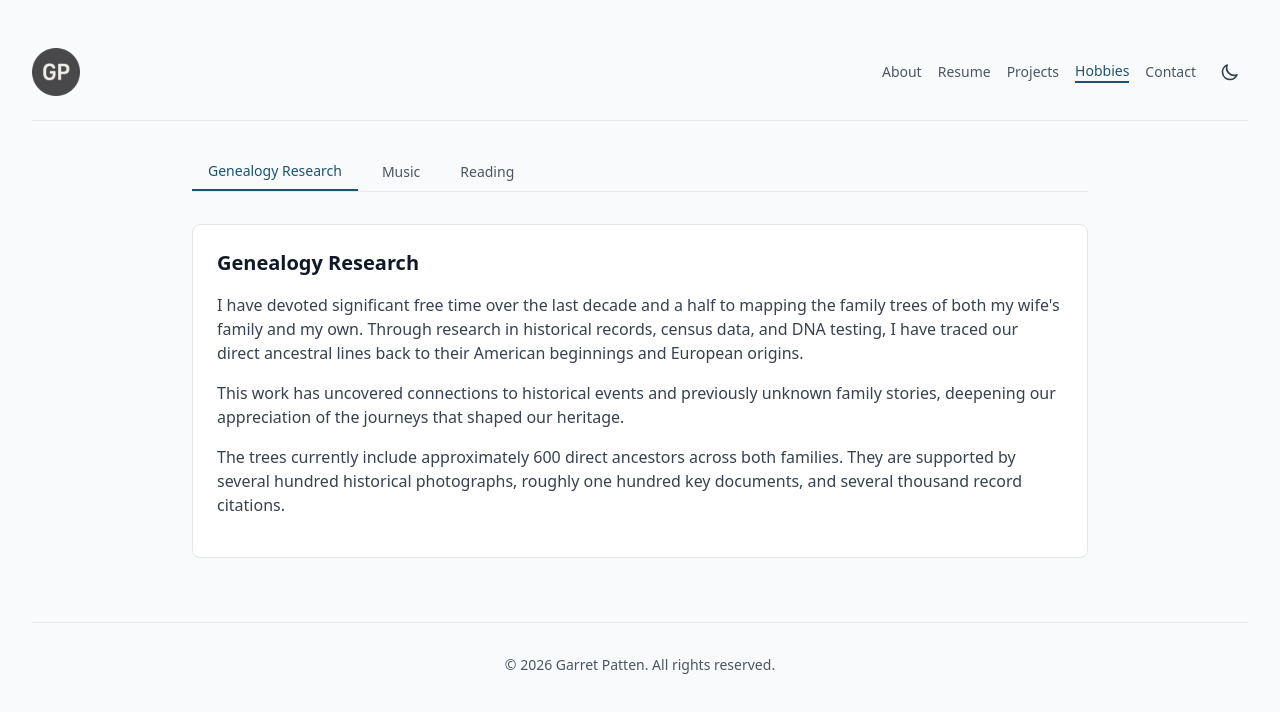
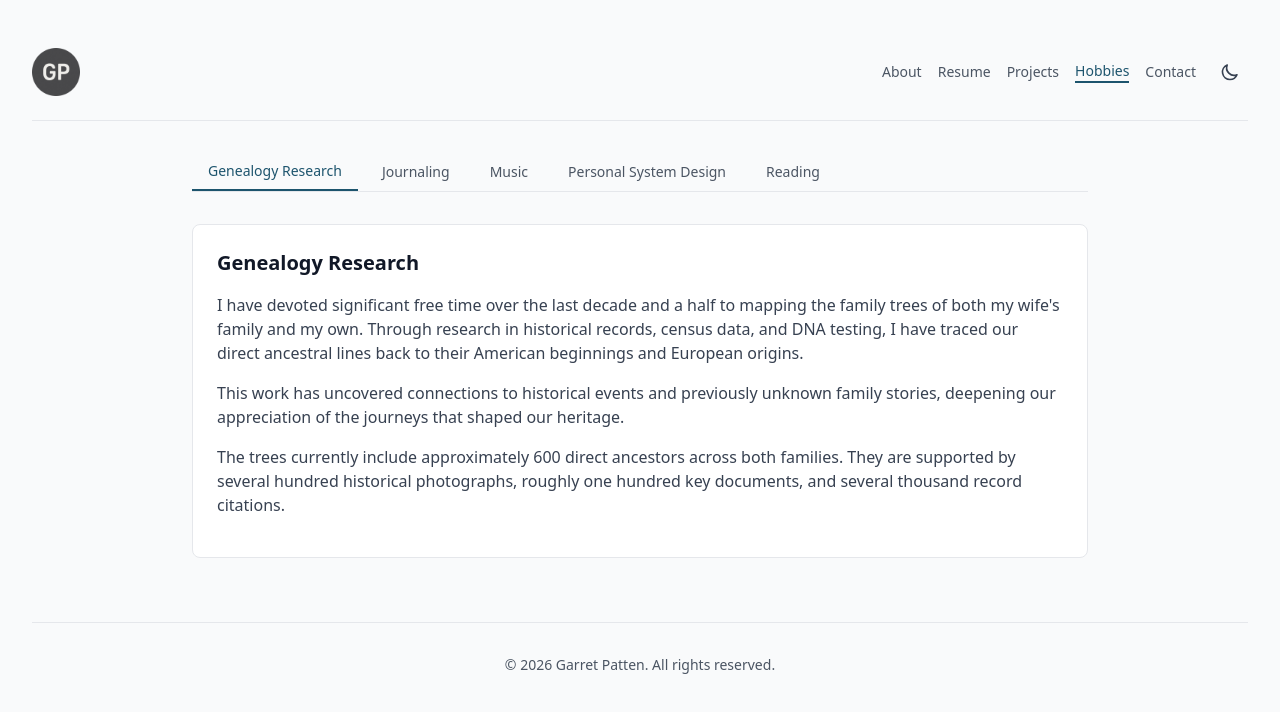
Before and after one commit to garretpatten/garretpatten.com, a Vue app: page /hobbies in a window 1280 px wide. Shown: the top 712 px of the page. Built offline with nearby package versions, Linux system fonts and the light colour scheme.

Commit message:
add and update hobbies

```diff
--- a/src/views/HobbiesView.vue
+++ b/src/views/HobbiesView.vue
@@ -39,6 +39,14 @@ const hobbies = ref([
       'I have devoted significant free time over the last decade and a half to mapping the family trees of both my wife\'s family and my own. Through research in historical records, census data, and DNA testing, I have traced our direct ancestral lines back to their American beginnings and European origins.',
       'This work has uncovered connections to historical events and previously unknown family stories, deepening our appreciation of the journeys that shaped our heritage.',
       'The trees currently include approximately 600 direct ancestors across both families. They are supported by several hundred historical photographs, roughly one hundred key documents, and several thousand record citations.'
+    ]
+  },
+  {
+    id: 'journaling',
+    title: 'Journaling',
+    content: [
+      'To counterbalance the constant digital input and overstimulation of modern life, I maintain a deliberate daily journaling practice using analog tools. I journal every day, finding clarity and focus through the physical act of writing by hand. My primary setup includes a Traveler’s Company Traveler’s Notebook (passport size), Field Notes pocket notebooks, and Midori or Moleskine notebooks for longer reflective sessions.',
+     'For over two years, I have kept structured daily logs in my workdays: each entry captures my most important goals, notes taken throughout the day, and brief wrap-up reflections to set clear intentions for the following day. Every pocket notebook I carry—usually a Field Notes—serves as my constant companion. I index each completed notebook, label it with the date range it covers, and archive it. This simple, tactile system helps me stay grounded, intentional, and present amid an increasingly screen-dominated world.'
 ]
   },
   {
@@ -57,12 +65,21 @@ const hobbies = ref([
     ]
   },
   {
+    id: 'systems',
+    title: 'Personal System Design',
+    content: [
+      'I am deeply committed to essentialism—the disciplined pursuit of less in order to focus on what truly matters. This principle shapes my approach to personal systems design, where I build minimal, intentional structures that eliminate noise and protect time and attention for my family, work, and personal growth.',
+      'I automate data backups across devices and services, capture and organize personal ideas and logs in Standard Notes, coordinate complex family planning with my wife in Notion, manage shared household projects and tasks in Todoist, and track our family\'s commitments, appointments, and events (including birthdays and anniversaries) in Proton Calendar. These carefully chosen tools support clarity, reduce friction, and allow me to live and work with greater focus and simplicity.'
+    ]
+  },
+  {
     id: 'reading',
     title: 'Reading',
     content: [
       'Reading is a vital part of my life, offering both knowledge and reflection. I gravitate toward books on engineering, systems thinking, self-improvement, history, philosophy, and Christianity, with a particular interest in works that explore faith, discipline, and human nature.',
       'These books provide insight into how we build better systems—whether technical, personal, or spiritual—and help me grow in understanding of myself and the world.',
-      'Currently reading: Digital Minimalism by Cal Newport. Below are some books that I have recently read and enjoyed:'
+      'Currently reading: Digital Minimalism by Cal Newport.',
+      'Below are some books that I have recently read and enjoyed:'
     ],
     list: [
       'Washington: The Indispensable Man by James Thomas Flexner — A comprehensive biography that captures Washington\'s character, leadership, and the pivotal role he played in the founding of America.',
@@ -70,13 +87,7 @@ const hobbies = ref([
       'The Demon of Unrest: A Saga of Hubris, Heartbreak, and Heroism at the Dawn of the Civil War by Erik Larson — A gripping narrative of the lead-up to the American Civil War.',
       'Life Lessons: Fifty Things I Learned in My First Fifty Years by Patrick Madrid — Practical wisdom from a Catholic perspective on living a meaningful life.',
       'G.K. Chesterton: The Apostle of Common Sense by Dale Ahlquist — An accessible introduction to Chesterton’s life, thought, and defense of Christian orthodoxy.',
-      'Prayer for Beginners by Peter Kreeft — A clear, thoughtful guide to developing a deeper prayer life.',
       'Essentialism: The Disciplined Pursuit of Less by Greg McKeown — A powerful framework for focusing on what truly matters.',
-      'Fire & Blood by George R. R. Martin — A detailed history of House Targaryen, rich in political intrigue and world-building.',
-      'Tao Te Ching by Lao Tzu — Timeless wisdom on simplicity, balance, and living in harmony with the natural order.',
-      'From Strength to Strength: Finding Success, Happiness, and Deep Purpose in the Second Half of Life by Arthur C. Brooks — Insights on shifting from career achievement to deeper fulfillment.',
-      'The Subtle Art of Not Giving a F*ck: A Counterintuitive Approach to Living a Good Life by Mark Manson — A refreshingly honest take on values, responsibility, and living meaningfully.',
-      'The Distant Echo by Val McDermid — A compelling crime novel that weaves past and present with emotional depth.'
     ]
   }
 ])
```
